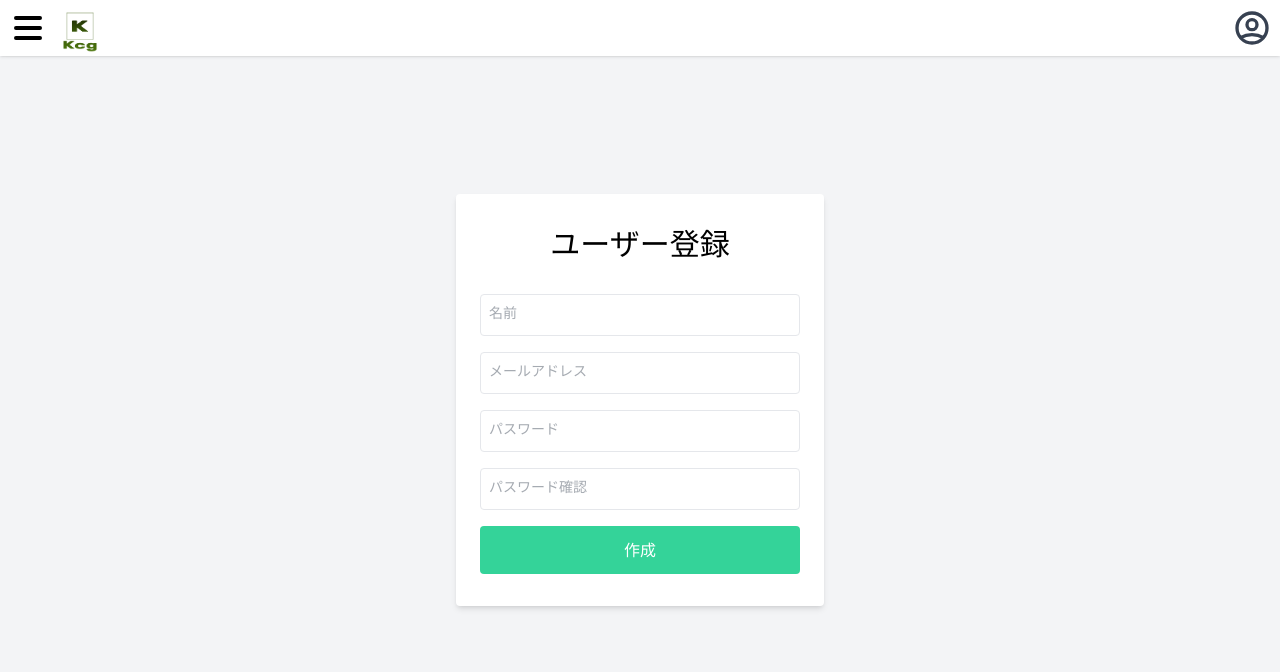
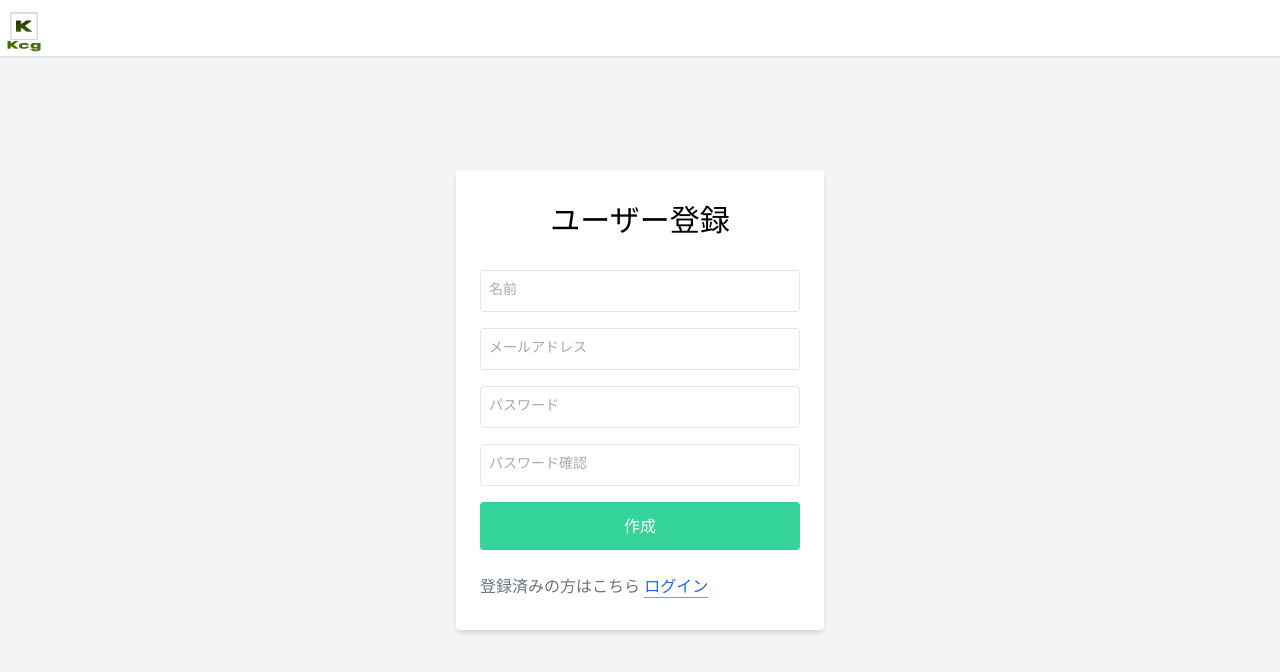
Before and after one commit to yuuttana1223/next-front, a Next.js app: page /users/sign_up in a window 1280 px wide. Shown: the top 672 px of the page. Built offline with nearby package versions, Linux system fonts and the light colour scheme.

Commit message:
🚚 ディレクトリ構成がしっくりこなかったので変更

```diff
--- a/src/components/Card/AuthenticationFormCard.tsx
+++ b/src/components/Authentication/Form/AuthenticationForm.tsx
@@ -1,5 +1,6 @@
 import { VFC } from "react";
-import { FloatingLabelInput } from "src/components/Input/FloatingLabelInput";
+import { FloatingLabelInput } from "src/components/shared/Input/FloatingLabelInput";
+import { Maybe } from "../Message/Maybe";
 
 type Props = {
   inputs: {
@@ -10,9 +11,9 @@ type Props = {
   title: string;
 };
 
-export const AuthenticationFormCard: VFC<Props> = (props) => {
+export const AuthenticationForm: VFC<Props> = (props) => {
   return (
-    <div className="w-full px-6 py-8 space-y-4 text-black bg-white rounded shadow-md">
+    <form className="space-y-4">
       <h1 className="mb-8 text-3xl text-center">{props.title}</h1>
       {props.inputs.map((input) => (
         <FloatingLabelInput
@@ -29,6 +30,6 @@ export const AuthenticationFormCard: VFC<Props> = (props) => {
       >
         作成
       </button>
-    </div>
+    </form>
   );
 };
--- /dev/null
+++ b/src/components/Authentication/Message/Maybe.tsx
@@ -0,0 +1,23 @@
+import { VFC } from "react";
+
+type Props = {
+  link: {
+    href: string;
+    value: string;
+  };
+  message: string;
+};
+
+export const Maybe: VFC<Props> = (props) => {
+  return (
+    <div className="mt-6 text-gray-500">
+      {props.message}
+      <a
+        className="text-blue-600 no-underline border-b border-blue-400 hover:text-blue-400"
+        href={props.link.href}
+      >
+        {props.link.value}
+      </a>
+    </div>
+  );
+};
--- a/src/components/Layout/AuthenticationFormLayout.tsx
+++ b/src/components/Layout/AuthenticationLayout.tsx
@@ -4,11 +4,13 @@ type Props = {
   children: ReactNode;
 };
 
-export const AuthenticationFormLayout: VFC<Props> = (props) => {
+export const AuthenticationLayout: VFC<Props> = (props) => {
   return (
     <div className="flex flex-col min-h-screen bg-gray-100">
       <div className="container flex flex-col items-center justify-center flex-1 max-w-sm px-2 mx-auto">
-        {props.children}
+        <div className="w-full px-6 py-8 text-black bg-white rounded shadow-md">
+          {props.children}
+        </div>
       </div>
     </div>
   );
--- a/src/components/Input/FloatingLabelInput.tsx
+++ b/src/components/shared/Input/FloatingLabelInput.tsx
@@ -20,7 +20,7 @@ export const FloatingLabelInput: VFC<Props> = (props) => {
       />
       <label
         className={`absolute left-0 flex items-center text-opacity-50 text-gray-600 p-2 transition-all duration-200 ease-in-out ${
-          active ? "-top-4 text-xs bg-white" : "top-0 text-sm"
+          active ? "-top-4 text-xs bg-white text-blue-700" : "top-0 text-sm"
         }`}
         htmlFor={props.name}
       >
--- /dev/null
+++ b/src/components/shared/Link/KcgLogoLink.tsx
@@ -0,0 +1,20 @@
+import Link from "next/link";
+import { VFC } from "react";
+import Image from "next/image";
+import KcgLogo from "src/assets/images/kcg-logo.png";
+
+export const KcgLogoLink: VFC = () => {
+  return (
+    <Link href="/">
+      <a>
+        <Image
+          src={KcgLogo}
+          alt="KCGのロゴ"
+          width="48px"
+          height="48px"
+          className="cursor-pointer"
+        />
+      </a>
+    </Link>
+  );
+};
--- a/src/layouts/AppLayout.tsx
+++ b/src/layouts/AppLayout.tsx
@@ -1,14 +1,39 @@
-import { ReactNode, VFC } from "react";
+import { ReactNode, VFC, useState } from "react";
 import { Header } from "src/layouts/Header";
+import { HiMenu, HiOutlineUserCircle } from "react-icons/hi";
+import { Drawer } from "src/components/Drawer";
+import { KcgLogoLink } from "src/components/shared/Link/KcgLogoLink";
 
 type Props = {
   children: ReactNode;
 };
 
 export const AppLayout: VFC<Props> = (props) => {
+  const [isOpen, setIsOpen] = useState(false);
+
   return (
     <>
-      <Header />
+      <Header>
+        <div className="z-20 p-2">
+          <HiMenu
+            title="ハンバーガーメニュー"
+            size="40px"
+            className="cursor-pointer"
+            onClick={() => setIsOpen((prevIsOpen) => !prevIsOpen)}
+          />
+        </div>
+        <h1 className="z-20 pt-2">
+          <KcgLogoLink />
+        </h1>
+        <div className="p-2 ml-auto">
+          <HiOutlineUserCircle
+            title="ユーザー"
+            size="40px"
+            className="text-gray-700 cursor-pointer"
+          />
+        </div>
+        <Drawer isOpen={isOpen} setIsOpen={setIsOpen} />
+      </Header>
       <main>{props.children}</main>
     </>
   );
--- /dev/null
+++ b/src/layouts/GuestLayout.tsx
@@ -0,0 +1,20 @@
+import { ReactNode, VFC } from "react";
+import { KcgLogoLink } from "src/components/shared/Link/KcgLogoLink";
+import { Header } from "src/layouts/Header";
+
+type Props = {
+  children: ReactNode;
+};
+
+export const GuestLayout: VFC<Props> = (props) => {
+  return (
+    <>
+      <Header>
+        <h1 className="pt-2">
+          <KcgLogoLink />
+        </h1>
+      </Header>
+      <main>{props.children}</main>
+    </>
+  );
+};
--- a/src/layouts/Header.tsx
+++ b/src/layouts/Header.tsx
@@ -1,46 +1,14 @@
-import Image from "next/image";
-import Link from "next/link";
-import { useState, VFC } from "react";
+import { VFC, ReactNode } from "react";
 
-import { HiMenu, HiOutlineUserCircle } from "react-icons/hi";
-import KcgLogo from "src/assets/images/kcg-logo.png";
-import { Drawer } from "src/components/Drawer";
+type Props = {
+  children: ReactNode;
+};
 
-export const Header: VFC = () => {
-  const [isOpen, setIsOpen] = useState<boolean>(false);
-
+export const Header: VFC<Props> = (props) => {
   return (
     <header>
       <nav className="fixed z-10 flex w-full bg-white shadow h-14">
-        <div className="z-20 p-2">
-          <HiMenu
-            title="ハンバーガーメニュー"
-            size="40px"
-            className="cursor-pointer"
-            onClick={() => setIsOpen((prevIsOpen) => !prevIsOpen)}
-          />
-        </div>
-        <div className="z-20 pt-2">
-          <Link href="/">
-            <a>
-              <Image
-                src={KcgLogo}
-                alt="KCGのロゴ"
-                width="48px"
-                height="48px"
-                className="cursor-pointer"
-              />
-            </a>
-          </Link>
-        </div>
-        <div className="p-2 ml-auto">
-          <HiOutlineUserCircle
-            title="ユーザー"
-            size="40px"
-            className="text-gray-700 cursor-pointer"
-          />
-        </div>
-        <Drawer isOpen={isOpen} setIsOpen={setIsOpen} />
+        {props.children}
       </nav>
     </header>
   );
--- a/src/pages/users/sign_in/index.tsx
+++ b/src/pages/users/sign_in/index.tsx
@@ -1,13 +1,19 @@
 import type { NextPage } from "next";
 import Head from "next/head";
-import { AuthenticationFormCard } from "src/components/Card/AuthenticationFormCard";
-import { AuthenticationFormLayout } from "src/components/Layout/AuthenticationFormLayout";
-import { AppLayout } from "src/layouts/AppLayout";
+import { AuthenticationLayout } from "src/components/Layout/AuthenticationLayout";
+import { AuthenticationForm } from "src/components/Authentication/Form/AuthenticationForm";
+import { GuestLayout } from "src/layouts/GuestLayout";
+import { Maybe } from "src/components/Authentication/Message/Maybe";
 
 const inputs = [
   { type: "email", name: "email", placeholder: "メールアドレス" },
   { type: "password", name: "password", placeholder: "パスワード" },
 ];
+
+const link = {
+  href: "/users/sign_up",
+  value: "ユーザー登録",
+};
 
 const SignIn: NextPage = () => {
   return (
@@ -16,11 +22,12 @@ const SignIn: NextPage = () => {
         <title>Sign in</title>
         <meta name="description" content="ログインページ" />
       </Head>
-      <AppLayout>
-        <AuthenticationFormLayout>
-          <AuthenticationFormCard inputs={inputs} title="ログイン" />
-        </AuthenticationFormLayout>
-      </AppLayout>
+      <GuestLayout>
+        <AuthenticationLayout>
+          <AuthenticationForm inputs={inputs} title="ログイン" />
+          <Maybe link={link} message="初めての方はこちら " />
+        </AuthenticationLayout>
+      </GuestLayout>
     </>
   );
 };
--- a/src/pages/users/sign_up/index.tsx
+++ b/src/pages/users/sign_up/index.tsx
@@ -1,8 +1,9 @@
 import type { NextPage } from "next";
 import Head from "next/head";
-import { AuthenticationFormCard } from "src/components/Card/AuthenticationFormCard";
-import { AuthenticationFormLayout } from "src/components/Layout/AuthenticationFormLayout";
-import { AppLayout } from "src/layouts/AppLayout";
+import { AuthenticationForm } from "src/components/Authentication/Form/AuthenticationForm";
+import { Maybe } from "src/components/Authentication/Message/Maybe";
+import { AuthenticationLayout } from "src/components/Layout/AuthenticationLayout";
+import { GuestLayout } from "src/layouts/GuestLayout";
 
 const inputs = [
   { type: "name", name: "name", placeholder: "名前" },
@@ -15,6 +16,11 @@ const inputs = [
   },
 ];
 
+const link = {
+  href: "/users/sign_in",
+  value: "ログイン",
+};
+
 const SignUp: NextPage = () => {
   return (
     <>
@@ -22,11 +28,12 @@ const SignUp: NextPage = () => {
         <title>Sign up</title>
         <meta name="description" content="ユーザ登録ページ" />
       </Head>
-      <AppLayout>
-        <AuthenticationFormLayout>
-          <AuthenticationFormCard inputs={inputs} title="ユーザー登録" />
-        </AuthenticationFormLayout>
-      </AppLayout>
+      <GuestLayout>
+        <AuthenticationLayout>
+          <AuthenticationForm inputs={inputs} title="ユーザー登録" />
+          <Maybe link={link} message="登録済みの方はこちら " />
+        </AuthenticationLayout>
+      </GuestLayout>
     </>
   );
 };
```
Also changed, not shown: src/components/Drawer/index.tsx (renamed from src/components/Drawer.tsx).
